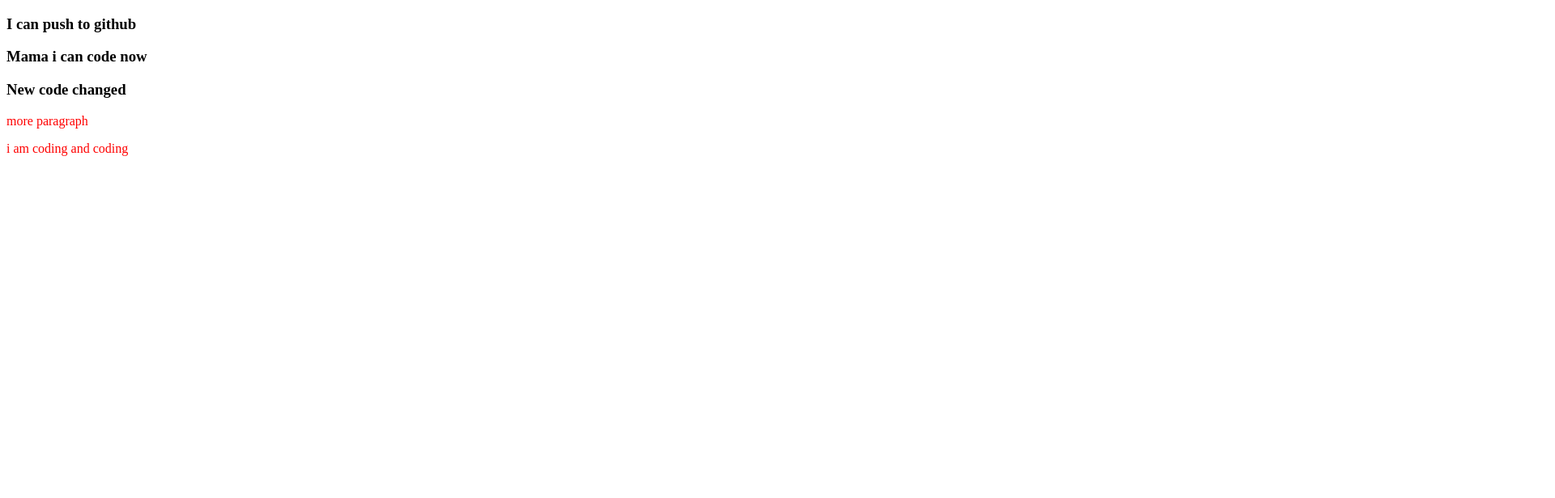
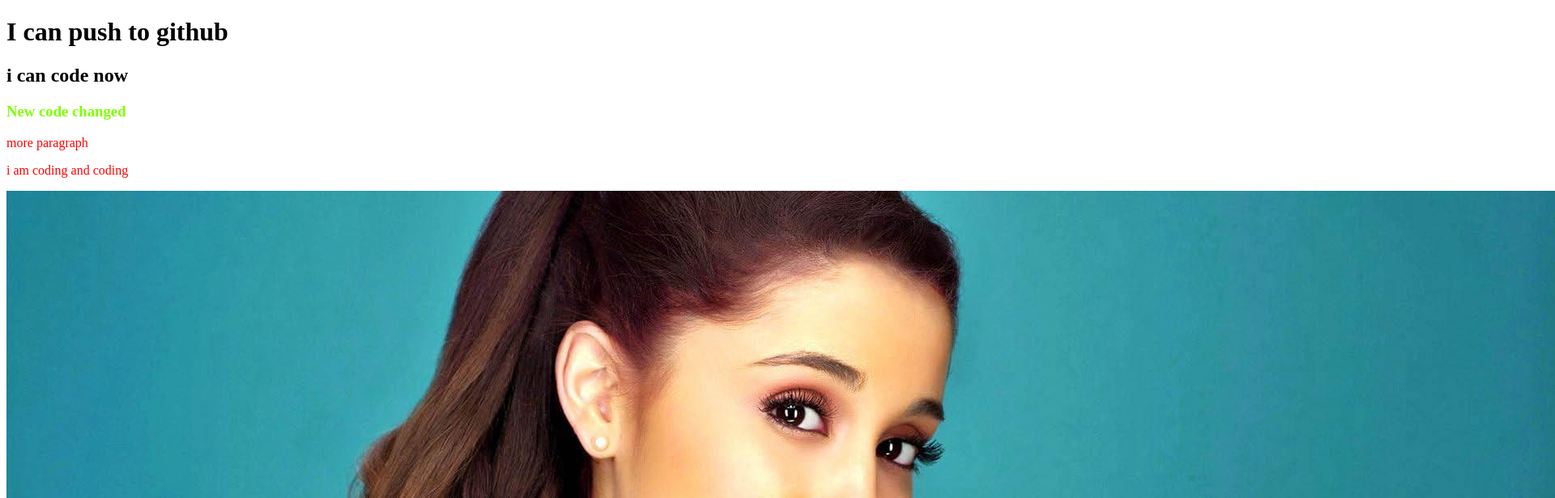
Before and after one commit to cronixboy/my-second-repo, a plain HTML site: page index.html in a window 1280 px wide. Shown: the top 616 px of the page at 81% size, 1920 px wide, since content can reach past the window. Drawn offline with Linux system fonts and the light colour scheme.

Commit message:
image added

```diff
--- a/index.html
+++ b/index.html
@@ -7,10 +7,13 @@
     <link rel="stylesheet" href="style.css">
 </head>
 <body>
-    <h3>I can push to github</h3>
-    <h3>Mama i can code now</h3>
+    <h1>I can push to github</h1>
+    <h2>i can code now</h2>
     <h3>New code changed</h3>
     <p>more paragraph</p>
     <p>i am coding and coding</p>
+    <img src="wallpaperflare.com_wallpaper.jpg" alt="">
+    <img src="" alt="">
+    <img src="images.jpg" alt="">
 </body>
 </html>
--- a/style.css
+++ b/style.css
@@ -1,3 +1,6 @@
 p{
     color: red;
 }
+h3{
+    color: chartreuse;
+}
```
Also changed, not shown: MV5BNGJmMWEzOGQtMWZkNS00MGNiLTk5NGEtYzg1YzAyZTgzZTZmXkEyXkFqcGdeQXVyMTE1MTYxNDAw._V1_.jpg (added), download.jpg (added), images.jpg (added), wallpaperflare.com_wallpaper.jpg (added).
